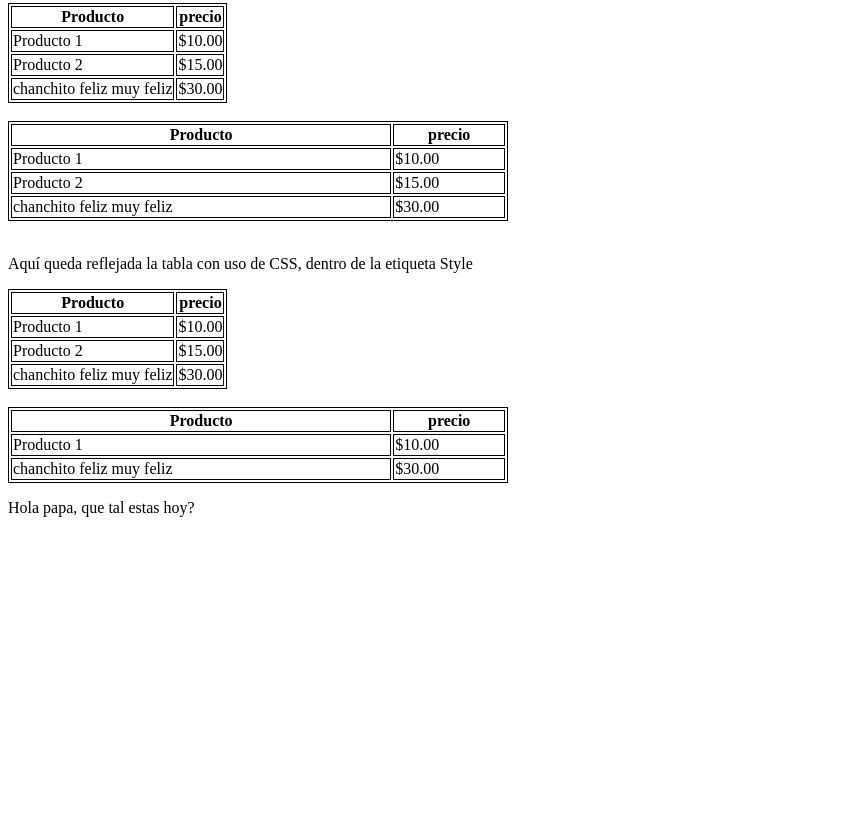
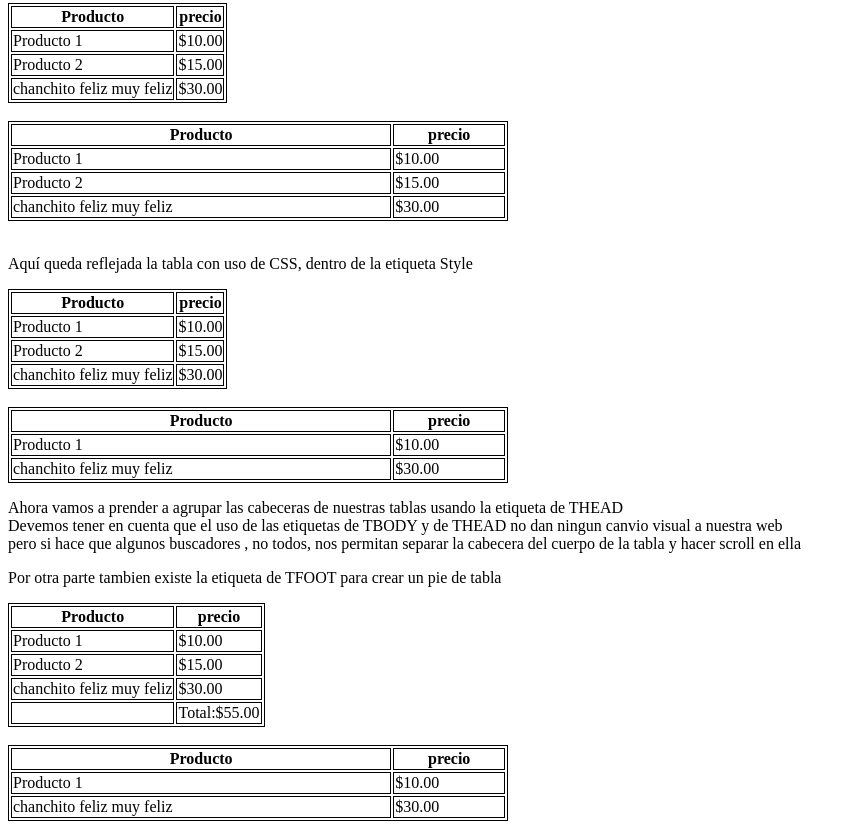
Before and after one commit to MartinezDotCom/WorkSpace, a plain HTML site: page INICIACIÓN/index.html in a window 1280 px wide. Shown: the part 4001-4830 px from the top of the page, without its empty margins (0-855 px from the left). Before the commit the page ends 4534 px from the top, so only its background shows below. Drawn offline with Linux system fonts and the light colour scheme.

Commit message:
Ultimo tramo de Tablas

```diff
--- a/INICIACIÓN/index.html
+++ b/INICIACIÓN/index.html
@@ -310,5 +310,64 @@ Para agrandar el espacio en las celdas de la tabla se usa el whidth y el height,
         </tr>
     </table>
 </body>
-<p>Hola papa, que tal estas hoy?</p>
+
+<p>Ahora vamos a prender a agrupar las cabeceras de nuestras tablas usando la etiqueta de THEAD<br>
+Devemos tener en cuenta que el uso de las etiquetas de TBODY y de THEAD no dan ningun canvio visual a nuestra web<br>
+pero si hace que algunos buscadores , no todos, nos permitan separar la cabecera del cuerpo de la tabla y hacer scroll en ella</p>
+
+<p>Por otra parte tambien existe la etiqueta de TFOOT para crear un pie de tabla</p>
+
+<head>
+    <title>Mi segunda tabla</title>
+    <style>
+        table, th, td {
+            border: 1px solid black;
+        }
+    </style>
+</head>
+<body>
+    <table>
+        <thead>
+            <tr>
+                <th>Producto</th>
+                <th>precio</th>
+            </tr>
+        </thead>
+        <tbody>
+            <tr>
+                <td>Producto 1</td>
+                <td>$10.00</td>
+            </tr>
+            <tr>
+                <td>Producto 2</td>
+                <td>$15.00</td>
+            </tr>
+            <tr>
+                <td>chanchito feliz muy feliz</td>
+                <td>$30.00</td>
+            </tr>
+        </tbody>
+        <tfoot>
+            <td></td>
+            <td>Total:$55.00</td>
+        </tfoot>
+    </table>
+</body>
+<br>
+<body>
+    <table style="width: 500px;">
+        <tr>
+            <th>Producto</th>
+            <th>precio</th>
+        </tr>
+        <tr>
+            <td>Producto 1</td>
+            <td>$10.00</td>
+        </tr>
+        <tr>
+            <td>chanchito feliz muy feliz</td>
+            <td>$30.00</td>
+        </tr>
+    </table>
+</body>
 </html>
```
